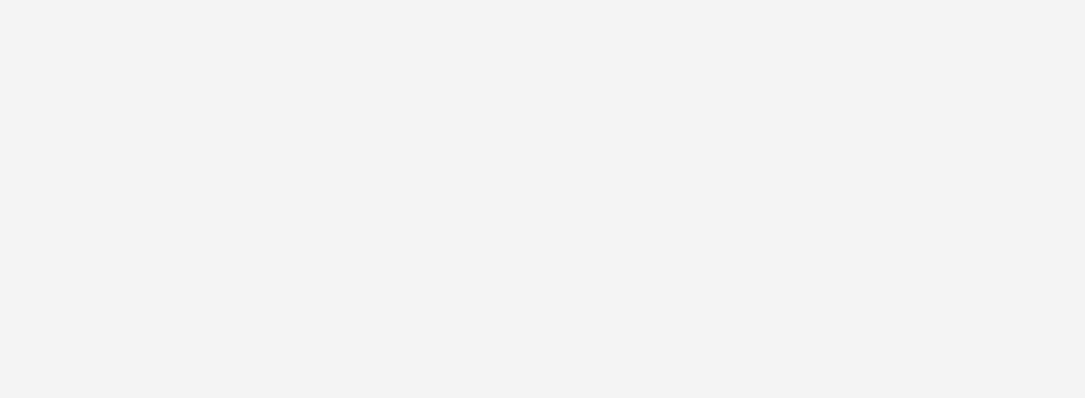
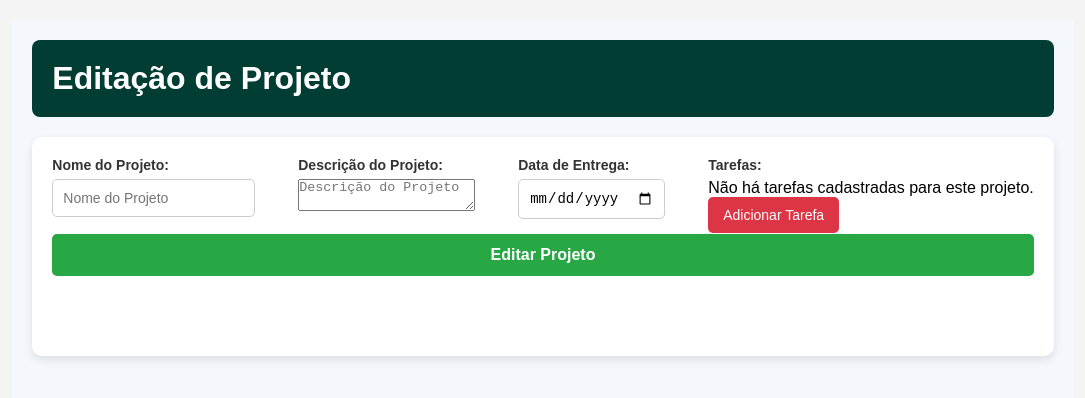
Before and after one commit to UserCardinot/DesafioT2m_Front, a React (Vite) app in the folder vite-project/: page /EditProjeto/1 in a window 1280 px wide. Before the commit this address had no page. Shown: the top 398 px of the page, without its empty margins (97-1182 px from the left). Built offline with nearby package versions, Linux system fonts and the light colour scheme; sample sign-in values are in the browser's storage.

Commit message:
edicao de projeto feita

```diff
--- a/vite-project/src/pages/CadastroProjeto/index.jsx
+++ b/vite-project/src/pages/CadastroProjeto/index.jsx
@@ -24,15 +24,16 @@ const CadastroProjeto = () => {
         setTarefas(novasTarefas);
     };
 
-    const formatDateToYYYYMMDD = (date) => {
+    // Função para formatar a data para dd-MM-yyyy
+    const formatDateToDDMMYYYY = (date) => {
         const formattedDate = new Date(date);
+        const day = formattedDate.getDate().toString().padStart(2, '0');
+        const month = (formattedDate.getMonth() + 1).toString().padStart(2, '0');
         const year = formattedDate.getFullYear();
-        const month = (formattedDate.getMonth() + 1).toString().padStart(2, '0');
-        const day = formattedDate.getDate().toString().padStart(2, '0');
-        return `${year}-${month}-${day}`;  // Formato esperado: YYYY-MM-DD
+        return `${day}-${month}-${year}`;  // Formato esperado: dd-MM-yyyy
     };
 
-    const prazoFormatado = dataEntrega ? formatDateToYYYYMMDD(dataEntrega) : null;
+    const prazoFormatado = dataEntrega ? formatDateToDDMMYYYY(dataEntrega) : null;
 
     const handleSubmit = async (e) => {
         e.preventDefault();
@@ -45,9 +46,16 @@ const CadastroProjeto = () => {
         }
 
         const token = localStorage.getItem('token');
-
         if (!token) {
             console.log('Token não encontrado');
+            return;
+        }
+
+        // Validar tarefas para garantir que estão completas antes de enviar
+        const tarefasValidas = tarefas.filter(tarefa => tarefa.descricao.trim() !== "" && tarefa.prazo !== "");
+
+        if (tarefasValidas.length === 0) {
+            alert("Pelo menos uma tarefa deve ser preenchida.");
             return;
         }
 
@@ -58,9 +66,9 @@ const CadastroProjeto = () => {
                     Nome: nome,
                     Descricao: descricao2,
                     Prazo: prazoFormatado,
-                    Tarefas: tarefas.map((tarefa) => ({
+                    Tarefas: tarefasValidas.map((tarefa) => ({
                         Descricao: tarefa.descricao.trim(),
-                        Prazo: tarefa.prazo ? formatDateToYYYYMMDD(tarefa.prazo) : null,
+                        Prazo: tarefa.prazo ? formatDateToDDMMYYYY(tarefa.prazo) : null,
                         Status: tarefa.status || "Pendente"
                     }))
                 },
@@ -72,11 +80,13 @@ const CadastroProjeto = () => {
                 }
             );
             console.log("Projeto cadastrado com sucesso:", response.data);
+            alert("Projeto cadastrado com sucesso!");
         } catch (error) {
             console.error('Erro ao cadastrar o projeto:', error.response?.data || error);
-            alert("Ocorreu um erro ao cadastrar o projeto. Tente novamente.");
+            alert(`Erro ao cadastrar o projeto: ${error.response?.data.errors || error}`);
         }
     };
+
 
     return (
         <form onSubmit={handleSubmit}>
--- a/vite-project/src/pages/EditProjeto/index.jsx
+++ b/vite-project/src/pages/EditProjeto/index.jsx
@@ -1,21 +1,24 @@
-import React, { useState } from 'react';
-import { useNavigate } from 'react-router-dom';
+import React, { useState, useEffect } from 'react';
 import './styleEdit.css';
+import { useNavigate, useParams } from 'react-router-dom';
+import axios from 'axios';
 
-export default function CadastroProjeto() {
+export default function EditProjeto() {
+    const { id } = useParams();
     const [titulo, setTitulo] = useState('');
     const [descricao, setDescricao] = useState('');
     const [dataEntrega, setDataEntrega] = useState('');
-    const [tarefas, setTarefas] = useState(['']);
+    const [tarefas, setTarefas] = useState([]);
+    const [isLoading, setIsLoading] = useState(false);
     const navigate = useNavigate();
 
     const handleAdicionarTarefa = () => {
-        setTarefas([...tarefas, '']);
+        setTarefas([...tarefas, { nome: '', descricao: '', dataPrazo: '', status: '' }]);
     };
 
-    const handleTarefaChange = (index, value) => {
+    const handleTarefaChange = (index, field, value) => {
         const novasTarefas = [...tarefas];
-        novasTarefas[index] = value;
+        novasTarefas[index][field] = value;
         setTarefas(novasTarefas);
     };
 
@@ -24,69 +27,137 @@ export default function CadastroProjeto() {
         setTarefas(novasTarefas);
     };
 
-    const handleSubmit = (e) => {
+    const handleSubmit = async (e) => {
         e.preventDefault();
-        console.log({ titulo, descricao, dataEntrega, tarefas });
-        navigate('/');
+
+        const prazoFormatado = new Date(dataEntrega).toISOString().split('T')[0];
+
+        const tarefaIds = tarefas.map(tarefa => tarefa.id || null).filter(id => id);
+
+        console.log('Projeto a ser enviado para o backend:', {
+            id,
+            nome: titulo,
+            descricao,
+            prazo: prazoFormatado,
+            userId: '019466cd-b568-70ff-970e-9aed45a076b9',
+            tarefaIds,
+        });
+
+        try {
+            const token = localStorage.getItem('token');
+            if (!token) {
+                alert('Você precisa estar logado para editar o projeto.');
+                return;
+            }
+
+            const response = await axios.put(`https://localhost:7192/api/projeto/${id}`, {
+                id,
+                nome: titulo,
+                descricao,
+                prazo: prazoFormatado,
+                userId: '019466cd-b568-70ff-970e-9aed45a076b9',
+                tarefaIds, // Envia apenas os IDs das tarefas
+            }, {
+                headers: {
+                    Authorization: `Bearer ${token}`,
+                    'Content-Type': 'application/json',
+                },
+            });
+
+            alert('Projeto editado com sucesso!');
+            navigate(`/`);
+        } catch (error) {
+            console.error('Erro ao editar o projeto:', error);
+            alert(`Erro ao editar o projeto: ${error.message}`);
+        }
     };
 
     return (
         <div className='PageContainer'>
             <div className='PageHeaderContainer'>
-                Editação de Projeto
+                <div className="header-content">
+                    <h1>Editação de Projeto</h1>
                 </div>
+            </div>
+
             <form className='PageContentContainer' onSubmit={handleSubmit}>
                 <div className='form-group'>
-                    <label htmlFor='titulo'>Título do Projeto:</label>
+                    <label>Nome do Projeto:</label>
                     <input
-                        type='text'
-                        id='titulo'
+                        type="text"
                         value={titulo}
                         onChange={(e) => setTitulo(e.target.value)}
+                        placeholder="Nome do Projeto"
                         required
                     />
                 </div>
+
                 <div className='form-group'>
-                    <label htmlFor='descricao'>Descrição:</label>
+                    <label>Descrição do Projeto:</label>
                     <textarea
-                        id='descricao'
                         value={descricao}
                         onChange={(e) => setDescricao(e.target.value)}
+                        placeholder="Descrição do Projeto"
                         required
                     />
                 </div>
+
                 <div className='form-group'>
-                    <label htmlFor='dataEntrega'>Data de Entrega:</label>
+                    <label>Data de Entrega:</label>
                     <input
-                        type='date'
-                        id='dataEntrega'
+                        type="date"
                         value={dataEntrega}
                         onChange={(e) => setDataEntrega(e.target.value)}
                         required
                     />
                 </div>
+
+                {/* Tarefas do Projeto */}
                 <div className='form-group'>
                     <label>Tarefas:</label>
                     <div className='tarefas-container'>
-                        {tarefas.map((tarefa, index) => (
+                        {tarefas.length > 0 ? (
+                            tarefas.map((tarefa, index) => {
+                                return (
                                     <div key={index} className='tarefa-input'>
                                         <input
                                             type='text'
-                                    value={tarefa}
-                                    onChange={(e) => handleTarefaChange(index, e.target.value)}
-                                    placeholder={`Tarefa ${index + 1}`}
+                                            value={tarefa.nome}
+                                            onChange={(e) => handleTarefaChange(index, 'nome', e.target.value)}
+                                            placeholder={`Nome da Tarefa ${index + 1}`}
                                             required
+                                        />
+                                        <textarea
+                                            value={tarefa.descricao}
+                                            onChange={(e) => handleTarefaChange(index, 'descricao', e.target.value)}
+                                            placeholder={`Descrição da Tarefa ${index + 1}`}
+                                        />
+                                        <input
+                                            type='date'
+                                            value={tarefa.dataPrazo}
+                                            onChange={(e) => handleTarefaChange(index, 'dataPrazo', e.target.value)}
+                                        />
+                                        <input
+                                            type='text'
+                                            value={tarefa.status}
+                                            onChange={(e) => handleTarefaChange(index, 'status', e.target.value)}
+                                            placeholder={`Status da Tarefa ${index + 1}`}
                                         />
                                         <button type='button' className='remove-task' onClick={() => handleRemoverTarefa(index)}>
                                             &times; {/* Símbolo "X" */}
                                         </button>
                                     </div>
-                        ))}
+                                );
+                            })
+                        ) : (
+                            <p>Não há tarefas cadastradas para este projeto.</p>
+                        )}
                         <button type='button' onClick={handleAdicionarTarefa}>
                             Adicionar Tarefa
                         </button>
                     </div>
                 </div>
+
                 <button type='submit' className='buttonPress'>
                     Editar Projeto
                 </button>
--- a/vite-project/src/routes/AppRoutes.jsx
+++ b/vite-project/src/routes/AppRoutes.jsx
@@ -12,7 +12,7 @@ export default function AppRoutes() {
         <Routes>
             <Route path="/" element={<PrivateRoute><Home /></PrivateRoute>} />
             <Route path="/Cadastro" element={<PrivateRoute><Cadastro /></PrivateRoute>} />
-            <Route path="/EditProjeto:id" element={<PrivateRoute><EditProjeto /></PrivateRoute>} />
+            <Route path="/EditProjeto/:id" element={<PrivateRoute><EditProjeto /></PrivateRoute>} />
             <Route path="/Login" element={<Login />} />
             <Route path="/SignUp" element={<SignUp />} />
             <Route path="/not-authenticated" element={<NotAuthenticated />} />
--- a/vite-project/vite.config.js
+++ b/vite-project/vite.config.js
@@ -5,7 +5,7 @@ export default defineConfig({
   plugins: [react()],
   server: {
     proxy: {
-      '/api': 'http://localhost:7192',
+      '/api': 'https://localhost:7192', // Usar HTTP, não HTTPS
     },
   },
 })
```
Also changed, not shown: vite-project/src/pages/Home/index.jsx (+7 -24 lines), vite-project/src/pages/Home/styleHome.css (+0 -12 lines). Lines whose indentation alone changed are shown as unchanged.
